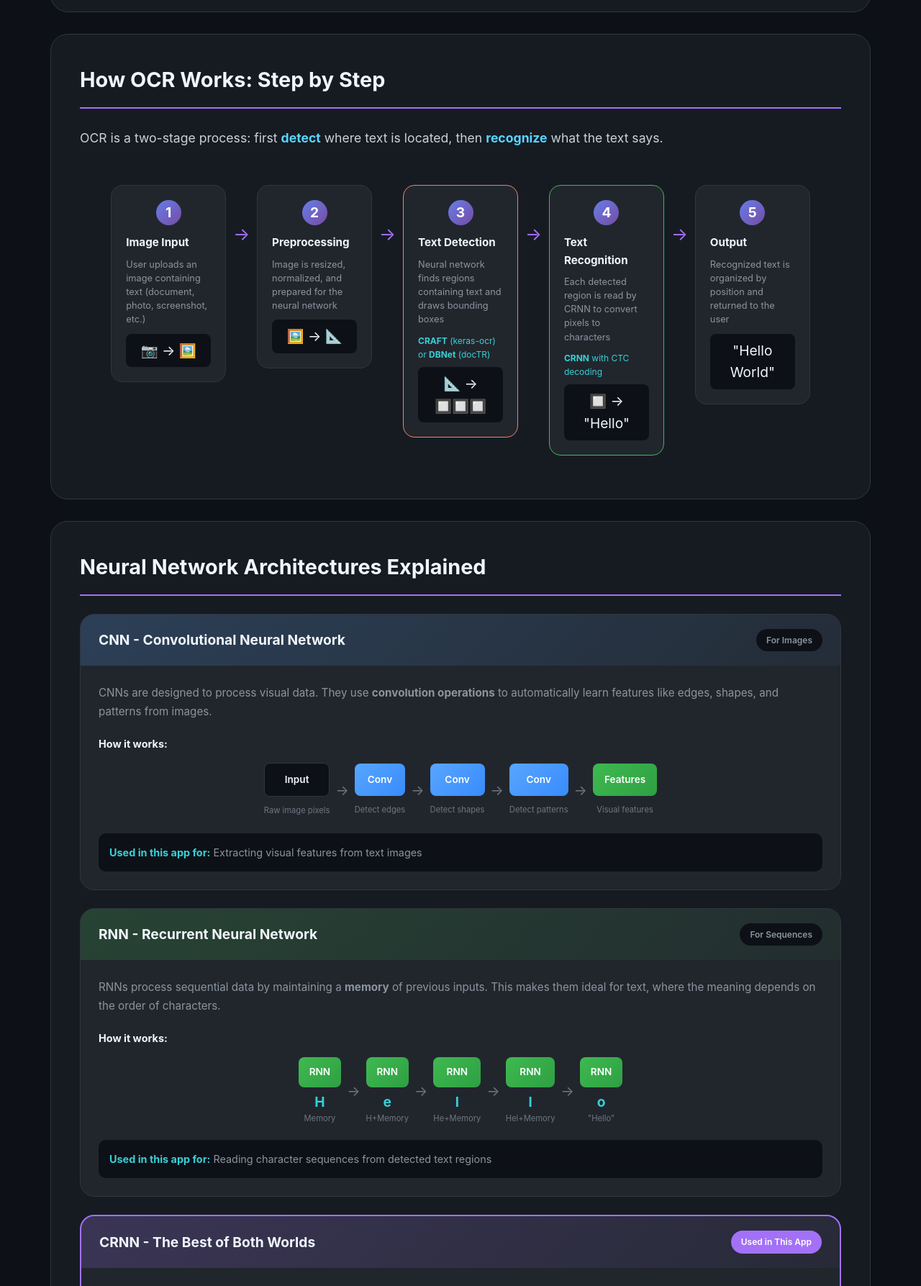
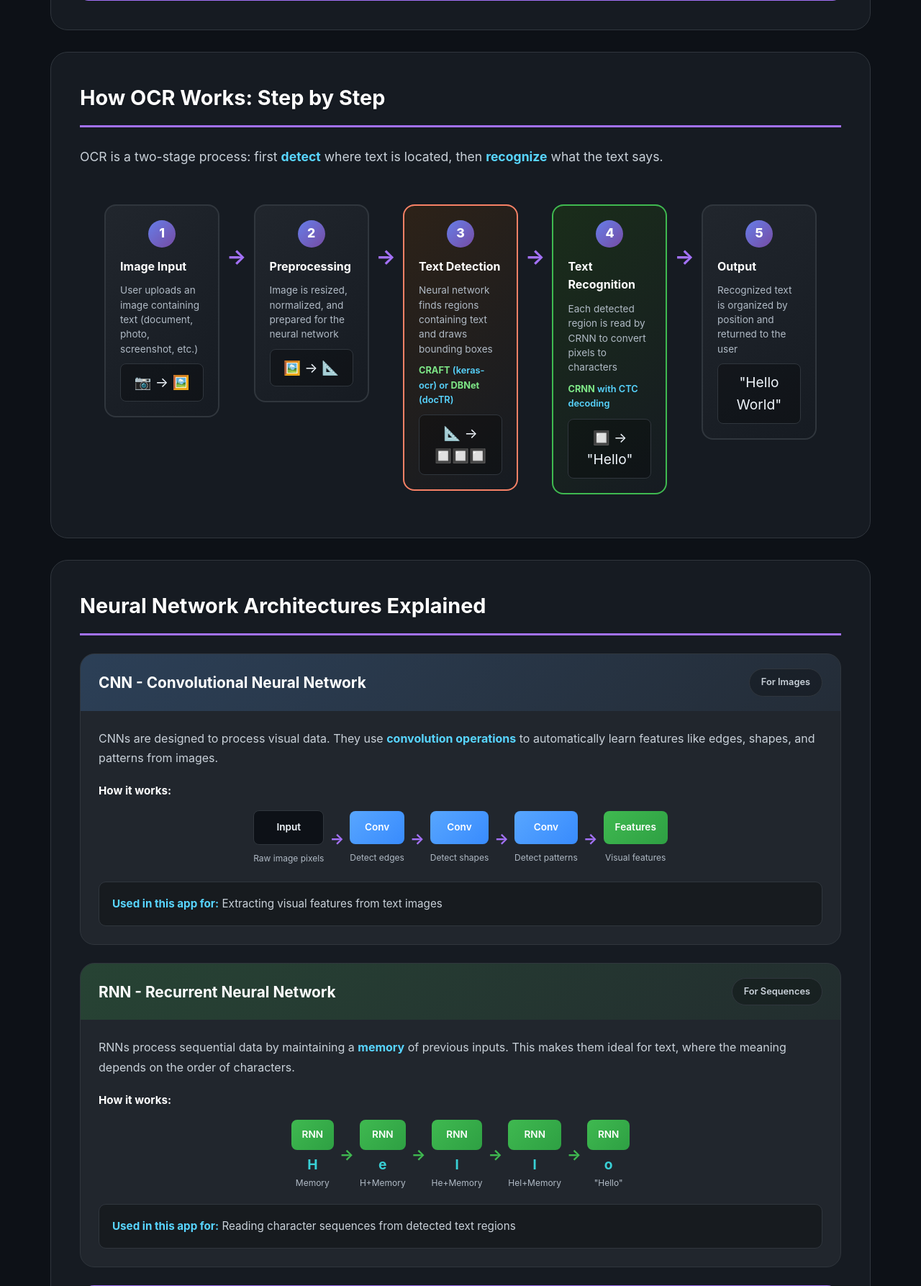
Before and after one commit to apollosoftdev/image-recognition-app, a Flask app: page /about in a window 1280 px wide. Shown: the part 1999-3786 px from the top of the page at 72% size. Run offline with Flask 2, Linux system fonts and the light colour scheme.

Commit message:
Refactor CSS styles for improved design consistency
- Updated color schemes across various components to enhance visual appeal.
- Increased font sizes and weights for better readability.
- Adjusted padding and margins for improved layout and spacing.
- Replaced CSS variables with specific color values for clarity and consistency.

```diff
--- a/static/css/style.css
+++ b/static/css/style.css
@@ -458,22 +458,24 @@ main {
 }
 
 .about-page h2 {
-    color: var(--text-primary);
+    color: #ffffff;
     font-size: 1.8rem;
     font-weight: 700;
     margin-bottom: 25px;
     padding-bottom: 15px;
-    border-bottom: 2px solid var(--accent-purple);
+    border-bottom: 3px solid #a371f7;
+    text-shadow: 0 1px 2px rgba(0,0,0,0.3);
 }
 
 .lead {
     font-size: 1.2rem;
-    color: var(--text-secondary);
+    color: #c9d1d9;
     line-height: 1.9;
 }
 
 .lead strong {
-    color: var(--accent-cyan);
+    color: #58d5ff;
+    font-weight: 700;
 }
 
 /* Modern Architecture Diagram */
@@ -1193,70 +1202,82 @@ main {
 }
 
 .process-step {
-    background: var(--bg-tertiary);
+    background: linear-gradient(135deg, #21262d 0%, #161b22 100%);
     border-radius: 16px;
     padding: 20px;
     width: 160px;
-    border: 1px solid var(--border-color);
+    border: 2px solid #30363d;
     transition: all 0.3s ease;
 }
 
 .process-step:hover {
-    border-color: var(--accent-blue);
+    border-color: #58a6ff;
+    transform: translateY(-2px);
 }
 
 .process-step.detection {
-    border-color: var(--accent-orange);
+    border-color: #f78166;
+    background: linear-gradient(135deg, #2d2218 0%, #161b22 100%);
 }
 
 .process-step.recognition {
-    border-color: var(--accent-green);
+    border-color: #3fb950;
+    background: linear-gradient(135deg, #1a2d1a 0%, #161b22 100%);
 }
 
 .process-step .step-number {
-    width: 35px;
-    height: 35px;
+    width: 38px;
+    height: 38px;
     background: var(--gradient-1);
     border-radius: 50%;
     display: flex;
     align-items: center;
     justify-content: center;
-    font-weight: 700;
+    font-weight: 800;
+    font-size: 1.1rem;
     color: white;
-    margin-bottom: 12px;
+    margin-bottom: 14px;
 }
 
 .process-step .step-content h4 {
-    color: var(--text-primary);
-    font-size: 0.95rem;
-    margin-bottom: 8px;
+    color: #ffffff;
+    font-size: 1rem;
+    font-weight: 700;
+    margin-bottom: 10px;
 }
 
 .process-step .step-content p {
-    color: var(--text-secondary);
-    font-size: 0.8rem;
+    color: #b0bac5;
+    font-size: 0.85rem;
     line-height: 1.5;
     margin-bottom: 10px;
 }
 
 .step-detail {
-    font-size: 0.75rem;
-    color: var(--accent-cyan);
-    margin-bottom: 8px;
+    font-size: 0.8rem;
+    color: #58d5ff;
+    margin-bottom: 10px;
+    font-weight: 600;
+}
+
+.step-detail strong {
+    color: #7ee787;
 }
 
 .step-visual {
     font-size: 1.2rem;
     text-align: center;
-    padding: 8px;
-    background: var(--bg-primary);
+    padding: 10px;
+    background: rgba(0,0,0,0.3);
     border-radius: 8px;
+    border: 1px solid #30363d;
 }
 
 .process-arrow {
-    font-size: 1.5rem;
-    color: var(--accent-purple);
+    font-size: 1.8rem;
+    color: #a371f7;
     padding-top: 50px;
+    font-weight: bold;
 }
 
 /* NN Explanation Cards */
@@ -1297,23 +1318,26 @@ main {
 }
 
 .nn-card-header h3 {
-    color: var(--text-primary);
-    font-size: 1.2rem;
+    color: #ffffff;
+    font-size: 1.3rem;
+    font-weight: 700;
     margin: 0;
 }
 
 .nn-badge {
-    background: var(--bg-primary);
-    color: var(--text-secondary);
-    padding: 6px 14px;
+    background: rgba(0,0,0,0.3);
+    color: #c9d1d9;
+    padding: 8px 16px;
     border-radius: 20px;
-    font-size: 0.75rem;
+    font-size: 0.8rem;
     font-weight: 600;
+    border: 1px solid #30363d;
 }
 
 .nn-badge.highlight {
-    background: var(--accent-purple);
+    background: #a371f7;
     color: white;
+    border-color: #a371f7;
 }
 
 .nn-card-body {
@@ -1321,16 +1345,21 @@ main {
 }
 
 .nn-description {
-    color: var(--text-secondary);
-    font-size: 0.95rem;
+    color: #c9d1d9;
+    font-size: 1rem;
     line-height: 1.7;
     margin-bottom: 20px;
 }
 
+.nn-description strong {
+    color: #58d5ff;
+}
+
 .nn-how-it-works h5 {
-    color: var(--text-primary);
+    color: #ffffff;
     margin-bottom: 15px;
-    font-size: 0.9rem;
+    font-size: 0.95rem;
+    font-weight: 700;
 }
 
 .cnn-layers {
@@ -1370,13 +1399,14 @@ main {
 }
 
 .cnn-layer span {
-    font-size: 0.7rem;
-    color: var(--text-muted);
+    font-size: 0.75rem;
+    color: #b0bac5;
 }
 
 .layer-arrow {
-    color: var(--text-muted);
-    font-size: 1.2rem;
+    color: #a371f7;
+    font-size: 1.3rem;
+    font-weight: bold;
 }
 
 /* RNN Flow */
@@ -1409,13 +1439,14 @@ main {
 }
 
 .cell-memory {
-    font-size: 0.7rem;
-    color: var(--text-muted);
+    font-size: 0.75rem;
+    color: #b0bac5;
 }
 
 .rnn-arrow {
-    color: var(--text-muted);
-    font-size: 1.2rem;
+    color: #3fb950;
+    font-size: 1.3rem;
+    font-weight: bold;
 }
 
 /* CRNN Architecture */
@@ -1478,15 +1510,17 @@ main {
 
 .nn-used-for {
     margin-top: 20px;
-    padding: 15px;
-    background: var(--bg-primary);
+    padding: 18px;
+    background: rgba(0,0,0,0.3);
     border-radius: 10px;
-    font-size: 0.9rem;
-    color: var(--text-secondary);
+    font-size: 0.95rem;
+    color: #c9d1d9;
+    border: 1px solid #30363d;
 }
 
 .nn-used-for strong {
-    color: var(--accent-cyan);
+    color: #58d5ff;
+    font-weight: 700;
 }
 
 /* OCR Comparison Cards */
```
Also changed, not shown: other parts of static/css/style.css (+87 -63 lines).
